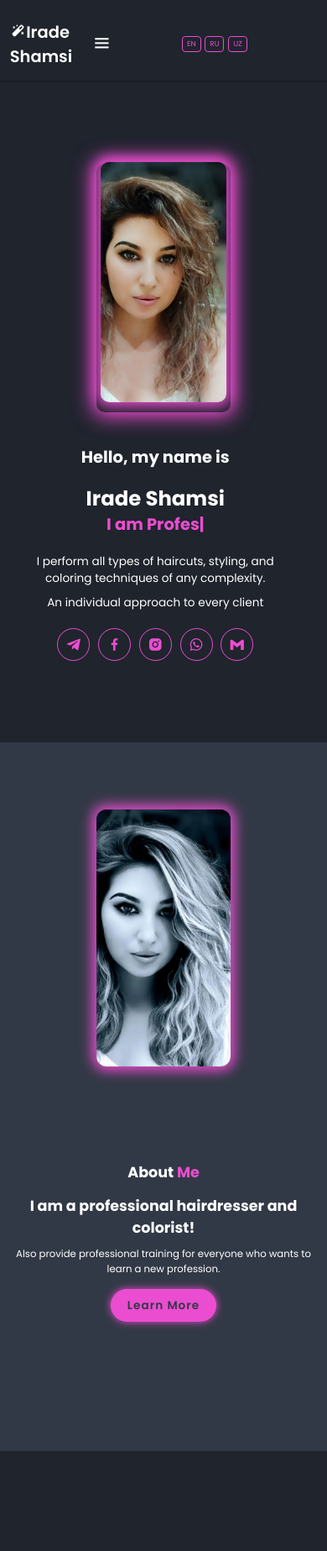
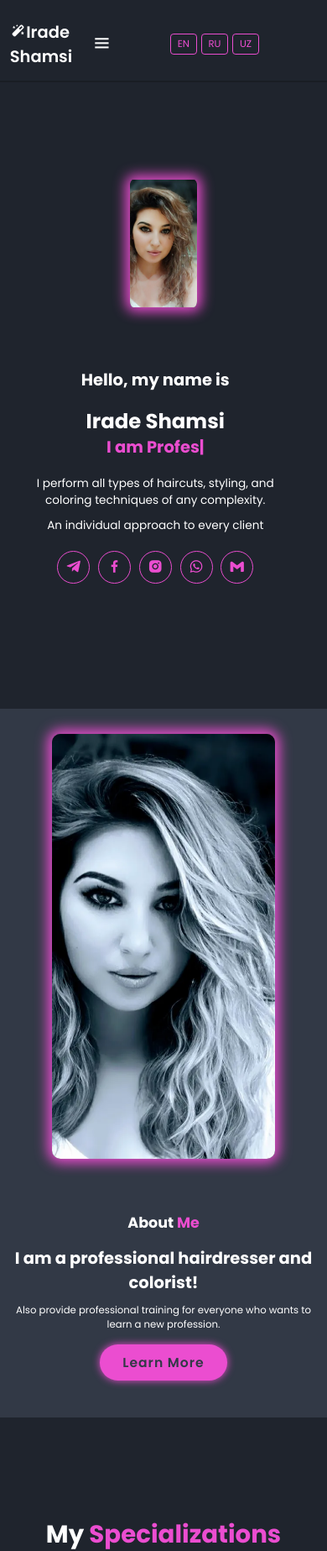
Before and after one commit to Mr-Shams86/Irada_Shamsi_Website, a FastAPI app: page / in a window 390 px wide. Shown: the top 1847 px of the page at 84% size. Run offline with FastAPI, Linux system fonts and the light colour scheme; data that the repository does not hold is empty; parts of the project's set-up code (start-up, migrations or seed data) failed here and were passed over; some libraries are stand-ins or nearby versions.

Commit message:
Откатил CSS до рабочего состояния

```diff
--- a/static/css/style.css
+++ b/static/css/style.css
@@ -705,42 +702,31 @@ span {
 
   .home-img {
     order: -1; /* Изображение становится первым */
-        flex: 0 1 auto; /* ✅ Правильная работа в flex-контейнере */
+    flex: 1; /* Изображение занимает одну часть */
     display: flex;
     justify-content: center;
     align-items: center;
-        padding: 1rem;
-        max-width: 100vw; /* ✅ Жесткое ограничение ширины */
-        width: 100%;
-        box-sizing: border-box; /* ✅ Чтобы padding не влиял на ширину */
   }
 
   .home-img img {
-        width: 90vw;
-        max-width: 160px;
-        height: auto;
-        max-height: 50vh;
-        object-fit: contain; /* ✅ или contain — зависит от эффекта */
-        margin: 0 auto;
-        display: block;
+    width: 100%; /* Размер изображения */
+    max-height: 60vh; /* Ограничиваем высоту */
+    object-fit: contain; /* Подгоняем изображение */
+    margin: 0; /* Убираем лишний отступ сверху */
     border-radius: 5%;
-        box-shadow: 0 0 15px 5px var(--main-color);
+    box-shadow: 0 0 15px 5px var(--main-color); /* Розовая подсветка */
+    animation: floatImage 4s ease-in-out infinite;
   }
 
   .home-img img:hover {
-        box-shadow: 0 0 20px 10px var(--main-color);
-        transition: box-shadow 0.3s ease;
-
+    box-shadow: 0 0 20px 10px var(--main-color); /* Яркая подсветка при наведении */
+    transition: box-shadow 0.3s ease; /* Плавный эффект */
   }
 }
 
 .header {
   border-bottom: 2px solid rgba(0, 0, 0, 0.2); /* Устанавливаем границу */
   padding-bottom: 1rem; /* Сдвигаем границу вниз */
-    }
-
-    .portfolio-container {
-        grid-template-columns: repeat(3, 1fr);
 }
 
 .social-media {
@@ -867,50 +856,11 @@ span {
   cursor: pointer; /* Удобство для пользователей */
 }
 
-
 @media (max-width: 617px) {
   .portfolio-container {
     grid-template-columns: 1fr; /* Одна колонка на экранах до 617px */
   }
 }
-
-@media (max-width: 480px) {
-    .portfolio-container {
-        grid-template-columns: 1fr;
-    }
-
-    .about {
-        padding: 2rem 1rem;
-        gap: 2rem;
-    }
-
-    .about-img img {
-        width: 85vw;
-        max-width: 280px;
-        max-height: 60vh;
-        object-fit: cover;
-        border-radius: 12px;
-    }
-
-    .about-content h2 {
-        font-size: 2.4rem;
-    }
-
-    .about-content h3 {
-        font-size: 1.8rem;
-    }
-
-    .about-content p {
-        font-size: 1.4rem;
-        line-height: 1.5;
-    }
-
-    .btn {
-        font-size: 1.4rem;
-        padding: 1rem 2rem;
-    }
-}
-
 
 @media (max-width: 450px) {
   html {
@@ -974,37 +926,6 @@ span {
   }
 }
 
-@media (max-width: 400px) {
-    .language-switcher a {
-    font-size: 0.9rem;
-    padding: 0.2rem 0.5rem;
-    }
-    .home-img {
-        display: inline-block;
-        width: 90%;             /* ✅ Ограничим ширину */
-        max-width: 160px;       /* ✅ Фиксированный максимум */
-        margin: 0 auto;
-        padding: 0.5rem;
-        border-radius: 10px;
-        box-shadow: 0 0 25px 5px var(--main-color);
-    }
-
-    .home-img img {
-        display: block;
-        width: 100%;
-        height: auto;
-        border-radius: 10px;
-        object-fit: cover;
-    }
-
-    .about-img img {
-        width: 85vw;
-        max-width: 160px;
-        max-height: 60vh;
-        object-fit: cover;
-        border-radius: 12px;
-    }
-
 @media (max-width: 365px) {
   .home-img img {
     width: 90vw;
```
Also changed, not shown: other parts of static/css/style.css (+48 -39 lines). Lines whose indentation alone changed are shown as unchanged.
